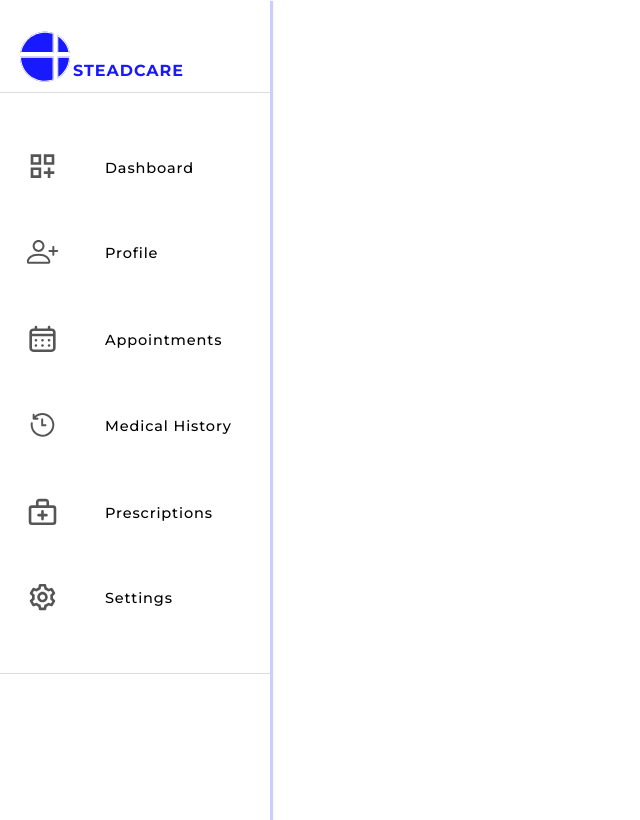
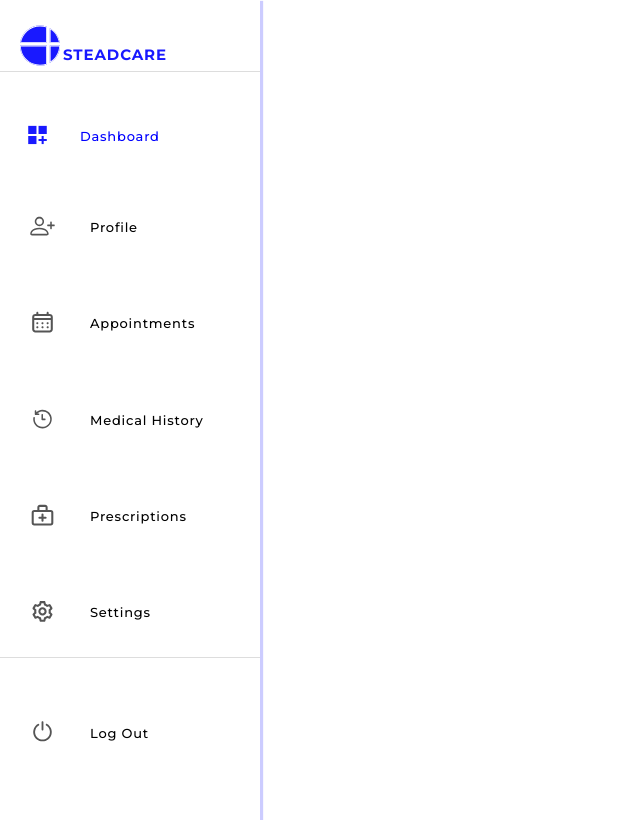
Before and after one commit to Meka-tech/steadcare, a React (Create React App) app: page / in a window 1280 px wide. Shown: the whole page, without its empty margins (0-640 px from the left). Built offline with nearby package versions, Linux system fonts and the light colour scheme.

Commit message:
react-router-dom

```diff
--- a/package.json
+++ b/package.json
@@ -9,6 +9,8 @@
     "@testing-library/user-event": "^13.5.0",
     "react": "^18.2.0",
     "react-dom": "^18.2.0",
+    "react-router": "^6.3.0",
+    "react-router-dom": "^6.3.0",
     "react-scripts": "5.0.1",
     "styled-components": "^5.3.5",
     "web-vitals": "^2.1.4"
--- a/src/App.js
+++ b/src/App.js
@@ -1,11 +1,19 @@
+import { HashRouter as Router, Routes, Route } from "react-router-dom";
 import "./App.css";
-import { PasswordForm, TextForm } from "./Components/index";
-import { DashboardNavbar } from "./Components/index";
+
+import { Dashboard } from "./Pages/index";
+import ScrollToTop from "./Utilities/ScrollToTop/ScrollToTop";
 
 function App() {
   return (
     <div className="App">
-      <DashboardNavbar />
+      <Router>
+        <ScrollToTop>
+          <Routes>
+            <Route path="/" element={<Dashboard />} />
+          </Routes>
+        </ScrollToTop>
+      </Router>
     </div>
   );
 }
--- a/src/Components/Navbar/index.jsx
+++ b/src/Components/Navbar/index.jsx
@@ -8,17 +8,25 @@ import { ReactComponent as CalendarIcon } from "../../Images/NavbarElements/cale
 import { ReactComponent as HistoryIcon } from "../../Images/NavbarElements/historyIcon.svg";
 import { ReactComponent as PrescriptionIcon } from "../../Images/NavbarElements/prescriptionIcon.svg";
 import { ReactComponent as SettingsIcon } from "../../Images/NavbarElements/settingsIcon.svg";
+import { ReactComponent as LogOutIcon } from "../../Images/NavbarElements/logOutIcon.svg";
+///import active icons
+import { ReactComponent as DashboardActiveIcon } from "../../Images/NavbarActiveElements/dashboardActiveIcon.svg";
+import { ReactComponent as ProfileActiveIcon } from "../../Images/NavbarActiveElements/profileActiveIcon.svg";
+import { ReactComponent as CalendarActiveIcon } from "../../Images/NavbarActiveElements/calendarActiveIcon.svg";
+import { ReactComponent as HistoryActiveIcon } from "../../Images/NavbarActiveElements/historyActiveIcon.svg";
+import { ReactComponent as PrescriptionActiveIcon } from "../../Images/NavbarActiveElements/prescriptionActiveIcon.svg";
+import { ReactComponent as SettingsActiveIcon } from "../../Images/NavbarActiveElements/settingsActiveIcon.svg";
 
 const Navs = [
-  [<DashboardIcon />, "Dashboard"],
-  [<ProfileIcon />, "Profile"],
-  [<CalendarIcon />, "Appointments"],
-  [<HistoryIcon />, "Medical History"],
-  [<PrescriptionIcon />, "Prescriptions"],
-  [<SettingsIcon />, "Settings"],
+  [<DashboardIcon />, <DashboardActiveIcon />, "Dashboard"],
+  [<ProfileIcon />, <ProfileActiveIcon />, "Profile"],
+  [<CalendarIcon />, <CalendarActiveIcon />, "Appointments"],
+  [<HistoryIcon />, <HistoryActiveIcon />, "Medical History"],
+  [<PrescriptionIcon />, <PrescriptionActiveIcon />, "Prescriptions"],
+  [<SettingsIcon />, <SettingsActiveIcon />, "Settings"],
 ];
 
-export const DashboardNavbar = ({ active }) => {
+export const DashboardNavbar = ({ active = "Dashboard" }) => {
   return (
     <Container>
       <LogoSection>
@@ -27,35 +35,45 @@ export const DashboardNavbar = ({ active }) => {
       </LogoSection>
       <NavItems>
         {Navs.map((nav, index) => (
-          <NavItem key={index}>
-            <div>{nav[0]}</div>
-            <h1>{nav[1]}</h1>
+          <NavItem key={index} active={active} item={nav[2]}>
+            {active === nav[2] ? <div>{nav[1]}</div> : <div>{nav[0]}</div>}
+            <h1>{nav[2]}</h1>
           </NavItem>
         ))}
       </NavItems>
+      <LogOutDiv>
+        <NavItem active={active}>
+          <div>
+            <LogOutIcon />
+          </div>
+          <h1>Log Out</h1>
+        </NavItem>
+      </LogOutDiv>
     </Container>
   );
 };
 
 const Container = styled.div`
   padding: 10px 0px;
-  width: 270px;
+  width: 260px;
   height: 100vh;
+  max-height: 100vh;
   box-shadow: 3px 1px 1px 0px rgba(0, 0, 255, 0.2);
   background-color: white;
+  overflow: hidden;
 `;
 const LogoSection = styled.div`
   padding-left: 20px;
-  padding-bottom: 10px;
+  padding-bottom: 5px;
   display: flex;
   align-items: flex-end;
   border-bottom: 1px solid rgba(85, 85, 85, 0.2);
-  height: 9%;
+  height: 7%;
   h1 {
     padding: 0;
     margin: 0;
     font-family: Montserrat;
-    font-size: 16px;
+    font-size: 15px;
     font-weight: 700;
     line-height: 23px;
     letter-spacing: 0.06em;
@@ -70,28 +88,38 @@ const NavItems = styled.div`
   display: flex;
   flex-direction: column;
   justify-content: space-between;
-  padding: 50px 20px;
-  height: 60%;
+  padding: 20px;
+  padding-top: 45px;
+  height: 65%;
   border-bottom: 1px solid rgba(85, 85, 85, 0.2);
+`;
+const LogOutDiv = styled.div`
+  display: flex;
+  flex-direction: column;
+  justify-content: space-between;
+  padding: 20px;
+  padding-top: 50px;
 `;
 const NavItem = styled.div`
   display: flex;
   align-items: center;
 
   div {
-    margin-right: 40px;
-    transform: scale(0.7);
+    margin-right: 25px;
+    transform: scale(0.55);
     cursor: pointer;
   }
   h1 {
     font-family: Montserrat;
-    font-size: 14.5px;
+    font-size: 13px;
     font-weight: 500;
     line-height: 20px;
     letter-spacing: 0.06em;
     text-align: left;
     margin: 0;
     padding: 0;
+    color: ${(props) =>
+      props.active === props.item ? "rgba(0, 0, 255, 1)" : "black"};
     cursor: pointer;
   }
 `;
--- /dev/null
+++ b/src/Pages/Dashboard/index.js
@@ -0,0 +1,11 @@
+import React from "react";
+import styled from "styled-components";
+import { DashboardNavbar } from "../../Components";
+
+export const Dashboard = () => {
+  return (
+    <div>
+      <DashboardNavbar active="Dashboard" />
+    </div>
+  );
+};
--- /dev/null
+++ b/src/Pages/index.js
@@ -0,0 +1 @@
+export * from "./Dashboard/index";
--- /dev/null
+++ b/src/Utilities/ScrollToTop/ScrollToTop.js
@@ -0,0 +1,13 @@
+import { useEffect } from "react";
+import { useLocation } from "react-router";
+
+const ScrollToTop = (props) => {
+  const location = useLocation();
+  useEffect(() => {
+    window.scrollTo(0, 0);
+  }, [location]);
+
+  return <>{props.children}</>;
+};
+
+export default ScrollToTop;
```
Also changed, not shown: src/Images/Logo.svg, 1 other file (tests, documents, lock files or other folders).
